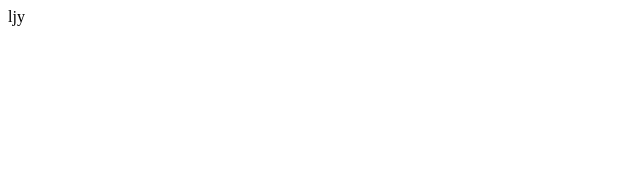
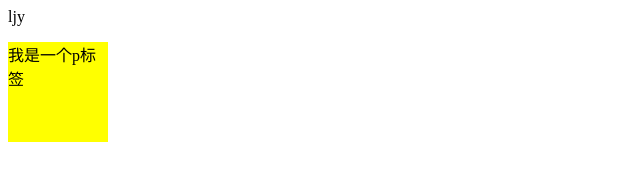
Before and after one commit to excumes/myDemo, a plain HTML site: page test.html in a window 1280 px wide. Shown: the whole page, without its empty margins (0-640 px from the left). Drawn offline with Linux system fonts and the light colour scheme.

Commit message:
dev add css

```diff
--- a/test.html
+++ b/test.html
@@ -5,8 +5,16 @@
     <meta name="viewport" content="width=device-width, initial-scale=1.0">
     <meta http-equiv="X-UA-Compatible" content="ie=edge">
     <title>Document</title>
+    <style>
+        p{
+            width: 100px;
+            height: 100px;
+            background-color: yellow;
+        }
+    </style>
 </head>
 <body>
     <div>ljy</div>
+    <p>我是一个p标签</p>
 </body>
 </html>
```
